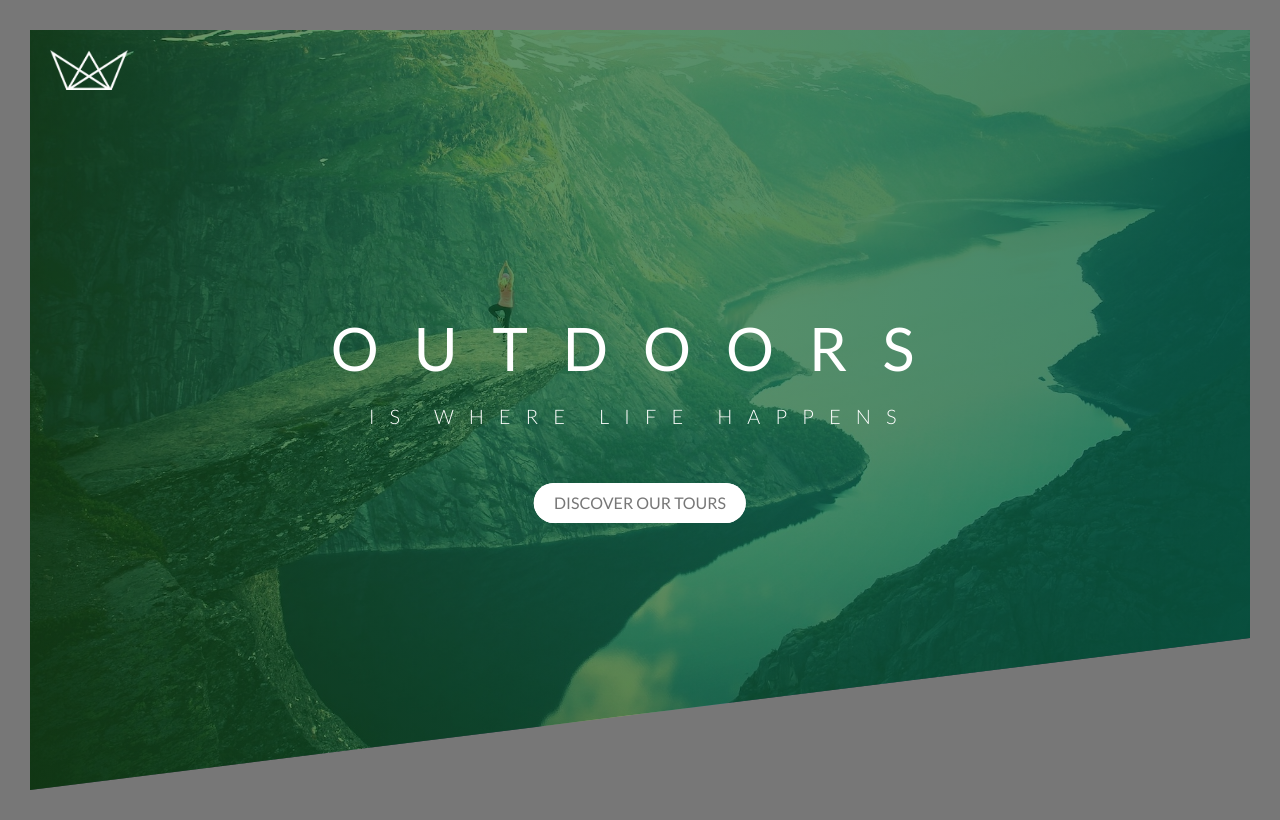
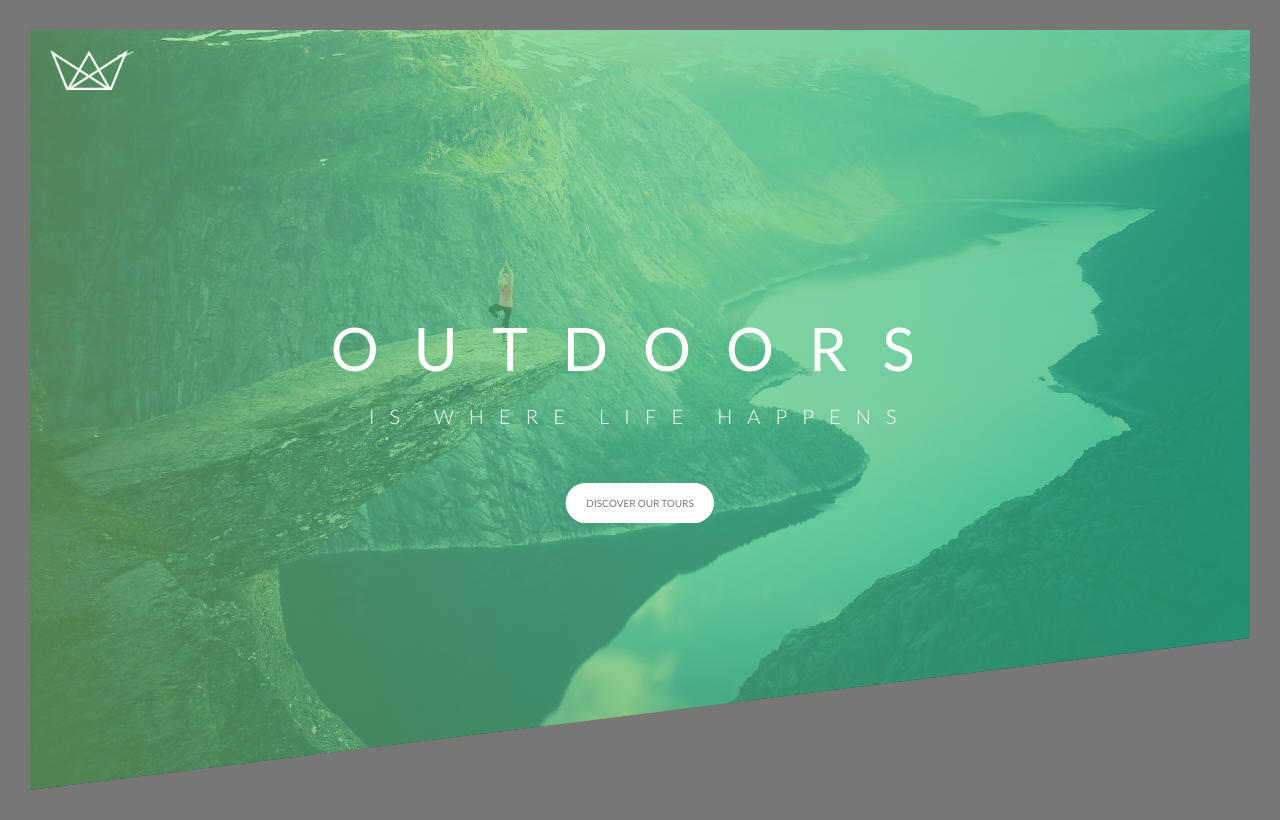
Before and after one commit to varunarya-mac/CSS, a website: page ToursBooking/index.html in a window 1280 px wide. Drawn offline with Linux system fonts and the light colour scheme.

Commit message:
integrated Scss

```diff
--- a/ToursBooking/index.html
+++ b/ToursBooking/index.html
@@ -14,16 +14,16 @@
     </head>
     <body>
         <header class="header">
-            <div class="logo-container">
-                <img class="logo" alt="Logo" src="./img/logo-white.png"/>
+            <div class="header__logo-container">
+                <img class="header__logo" alt="Logo" src="./img/logo-white.png"/>
             </div>
-            <div class="text-container">
+            <div class="header__text-container">
                 <h1 class="heading-primary">
-                    <span class="heading-primary-main">Outdoors</span>
-                    <span class="heading-primary-sub">is where life happens</span>
+                    <span class="heading-primary__main">Outdoors</span>
+                    <span class="heading-primary__sub">is where life happens</span>
                 </h1>
 
-                <a href="#" class="btn btn-white btn-animated">Discover Our Tours</a>
+                <a href="#" class="btn btn--white btn--animated">Discover Our Tours</a>
             </div>
         </header>
 
--- /dev/null
+++ b/ToursBooking/sass/main.scss
@@ -0,0 +1,183 @@
+
+$primary-color-light: #7ed56f;
+$primary-color: #55c57a;
+$primary-color-dark: #28b485;
+
+$image-logo-path : "../img/hero.jpg";
+$color-grey: #777;
+
+*,
+*::after,
+*::before {
+    padding: 0;
+    margin: 0;
+    box-sizing: inherit;
+  }
+
+  html {
+    font-size: 62.5%;
+  }
+
+  body {
+    font-family: "Lato", sans-serif;
+    /* font-size: 1.6rem; */
+    font-weight: 400;
+    line-height: 1.7%;
+    padding: 3rem;
+    color: $color-grey;
+    background-color: $color-grey;
+    box-sizing: border-box;
+  }
+
+  .header {
+    height: 95vh;
+    background-image: linear-gradient(
+        to right,
+        rgba($primary-color-light, 0.569),
+        rgba($primary-color-dark, 0.761)
+      ),
+      url($image-logo-path);
+    background-size: cover;
+    background-position: top;
+    clip-path: polygon(0 0, 100% 0, 100% 80%, 0 100%);
+    position: relative;
+  }
+
+  .header__logo-container {
+    position: absolute;
+    top: 2rem;
+    left: 2rem;
+  }
+
+  .header__logo {
+    height: 4rem;
+  }
+
+  .header__text-container {
+    position: absolute;
+    top: 50%;
+    left: 50%;
+    transform: translate(-50%, -50%);
+    text-align: center;
+  }
+
+  .heading-primary {
+    color: #fff;
+    text-transform: uppercase;
+    line-height: 1.7;
+    margin-bottom: 5rem;
+
+  }
+
+  .heading-primary__main {
+    display: block;
+    font-size: 6rem;
+    font-weight: 400;
+    letter-spacing: 3.5rem;
+
+    animation: moveInLeft 2s ease-out;
+  }
+
+  .heading-primary__sub {
+    display: block;
+    font-size: 2rem;
+    font-weight: 300;
+    letter-spacing: 1.5rem;
+
+    animation-name: moveInRight;
+    animation-duration: 2s;
+    animation-timing-function: ease-out;
+
+  }
+
+
+  @keyframes moveInLeft {
+    0% {
+      transform: translateX(-10rem);
+    }
+    80% {
+      transform: translateX(2rem);
+    }
+    100% {
+      transform: translateX(0rem);
+    }
+  }
+
+  @keyframes moveInRight {
+    0% {
+      transform: translateX(10rem);
+    }
+    80% {
+      transform: translateX(-2rem);
+    }
+    100% {
+      transform: translateX(0rem);
+    }
+  }
+
+  @keyframes moveInBottom {
+    0% {
+      opacity: 0;
+      transform: translateY(10rem);
+    }
+    90% {
+      opacity: 0.7;
+      transform: translateY(-1rem);
+    }
+    100% {
+      opacity: 1;
+      transform: translateY(0rem);
+    }
+  }
+
+  .btn:link,
+  .btn:visited {
+    text-decoration: none;
+    text-transform: uppercase;
+    border-radius: 5rem;
+    display: inline-block;
+    padding: 2rem;
+    transition: all 0.3s;
+    position: relative;
+  }
+
+  .btn:hover {
+    transform: translateY(-0.5rem);
+    box-shadow: 1rem 1rem 2rem 0.7rem rgb(166, 165, 165);
+  }
+
+  .btn:active {
+    transform: translateY(-.1rem);
+    box-shadow: .5rem .5rem 2rem .3rem rgb(166, 165, 165);
+  }
+
+  .btn--white {
+    background-color: white;
+    color: $color-grey;
+  }
+
+  .btn::after {
+    content: '';
+    display: inline-block;
+    width: 100%;
+    height: 100%;
+    border-radius: 5rem;
+    position: absolute;
+    top: 0;
+    left: 0;
+    z-index: -1;
+    transition: all .4s;
+  }
+
+  .btn--white::after {
+    background-color: white;
+  }
+
+  .btn:hover::after {
+    transform: scale(1.5);
+    opacity: 0;
+  }
+
+  .btn--animated {
+    animation: moveInBottom 1s ease-out 1s  backwards;
+  }
```
Also changed, not shown: ToursBooking/package.json (added, +15 -0 lines), ToursBooking/css/style.css, 1 other file.
